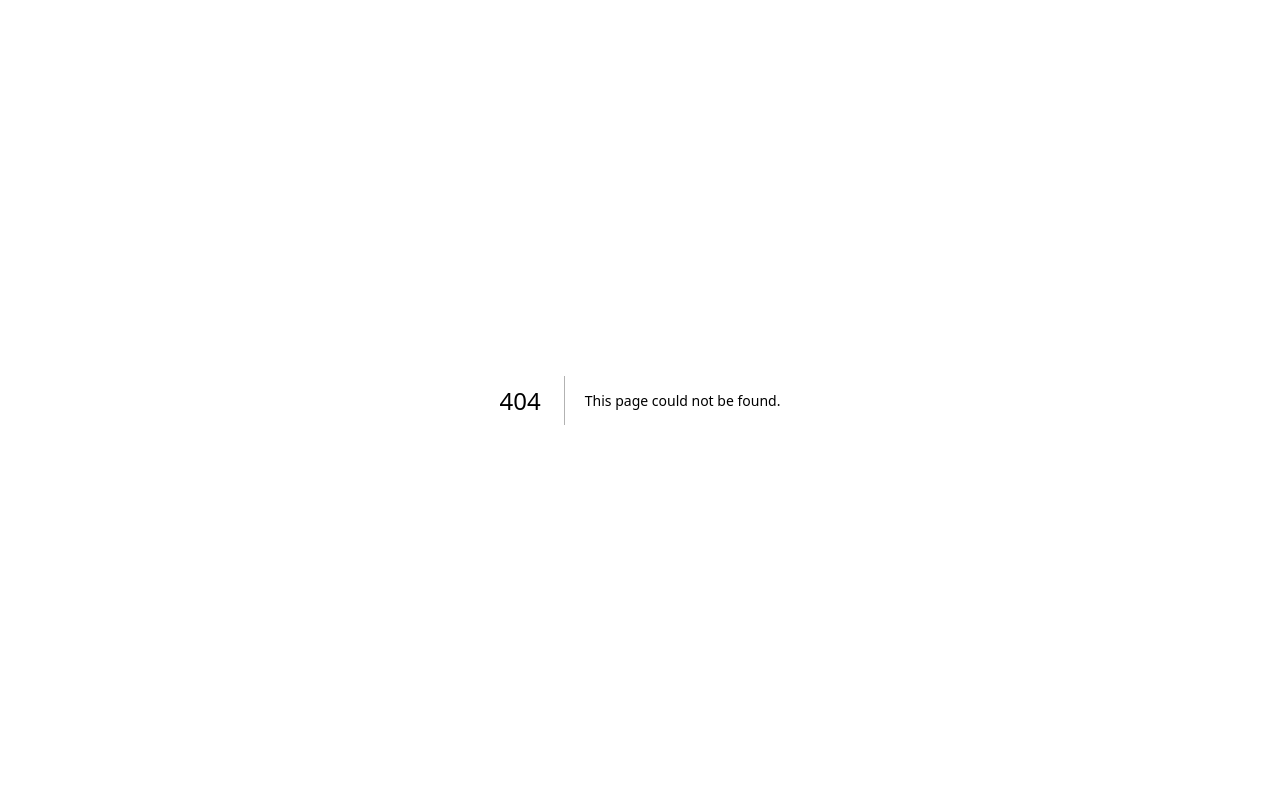
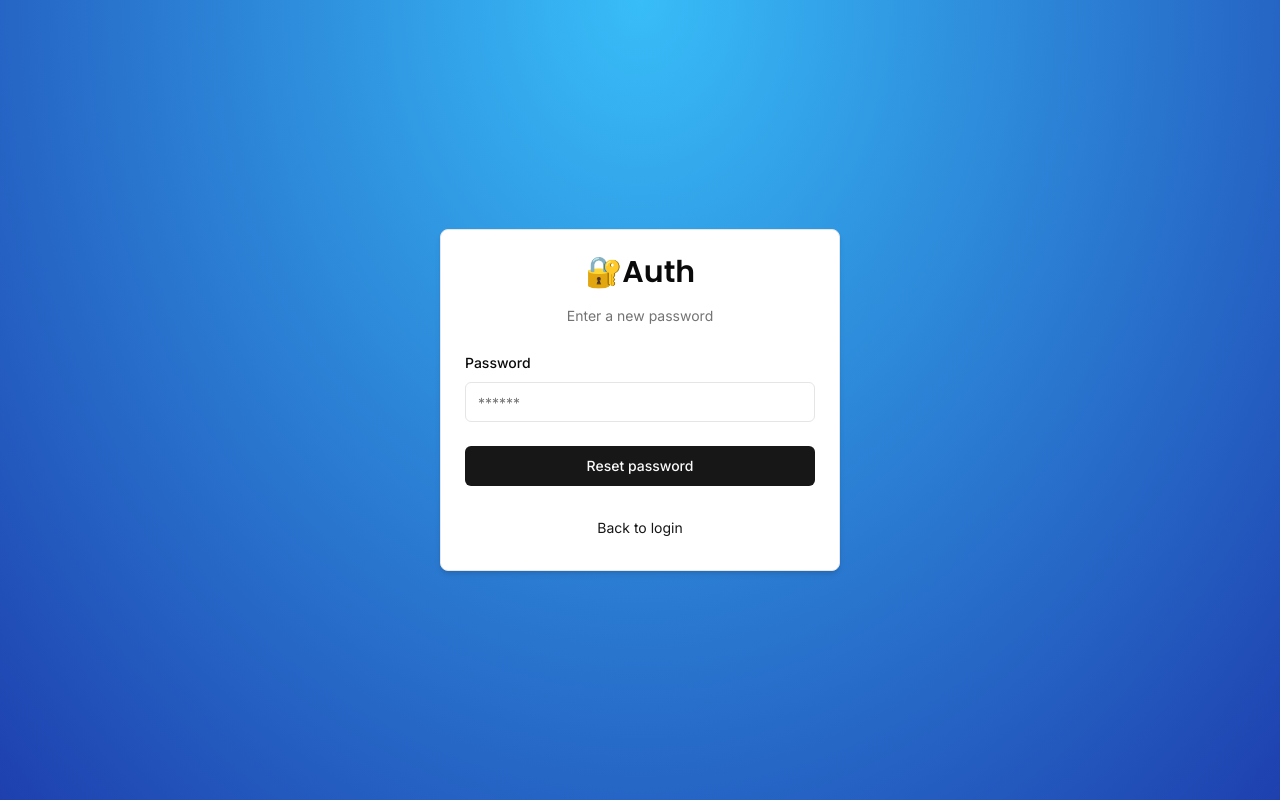
Before and after one commit to ercsanchez/next14-next-auth5, a Next.js app: page /auth/new-password in a window 1280 px wide. Before the commit this address had no page. Built offline with nearby package versions, Linux system fonts and the light colour scheme.

Commit message:
feat: 16) 05:08:11 - add password change route, page, form, schema, & action

```diff
--- /dev/null
+++ b/src/actions/new-password.ts
@@ -0,0 +1,47 @@
+"use server";
+
+import * as z from "zod";
+import bcrypt from "bcryptjs";
+
+import { db } from "~/lib/db";
+import { NewPasswordSchema } from "~/schemas";
+import { getPasswordResetTokenByToken } from "~/data/password-reset-token";
+import { getUserByEmail } from "~/data/user";
+
+export const newPassword = async (
+  values: z.infer<typeof NewPasswordSchema>,
+  token?: string | null,
+) => {
+  if (!token) return { error: "Missing token!" };
+
+  const validatedFields = NewPasswordSchema.safeParse(values);
+
+  if (!validatedFields.success) return { error: "Invalid fields!" };
+
+  const { password } = validatedFields.data;
+
+  const existingToken = await getPasswordResetTokenByToken(token);
+
+  if (!existingToken) return { error: "Invalid token!" };
+
+  const hasExpired = new Date(existingToken.expires) < new Date();
+
+  if (hasExpired) return { error: "Token has expired!" };
+
+  const existingUser = await getUserByEmail(existingToken.email);
+
+  if (!existingUser) return { error: "Email does not exist!" };
+
+  const hashedPassword = await bcrypt.hash(password, 10);
+
+  await db.user.update({
+    where: { id: existingUser.id },
+    data: { password: hashedPassword },
+  });
+
+  await db.passwordResetToken.delete({
+    where: { id: existingToken.id },
+  });
+
+  return { success: "Password updated!" };
+};
--- /dev/null
+++ b/src/app/auth/new-password/page.tsx
@@ -0,0 +1,5 @@
+import { NewPasswordForm } from "~/components/auth/new-password-form";
+
+export default function NewPasswordPage() {
+  return <NewPasswordForm />;
+}
--- /dev/null
+++ b/src/components/auth/new-password-form.tsx
@@ -0,0 +1,91 @@
+"use client";
+
+import * as z from "zod";
+import { useState, useTransition } from "react";
+import { useSearchParams } from "next/navigation";
+import { zodResolver } from "@hookform/resolvers/zod";
+import { useForm } from "react-hook-form";
+
+import { Button } from "~/components/ui/button";
+import { CardWrapper } from "~/components/auth/card-wrapper";
+import {
+  Form,
+  FormControl,
+  FormField,
+  FormItem,
+  FormLabel,
+  FormMessage,
+} from "~/components/ui/form";
+import { FormSuccess } from "~/components/form-success";
+import { FormError } from "~/components/form-error";
+import { Input } from "~/components/ui/input";
+
+import { NewPasswordSchema } from "~/schemas";
+import { newPassword } from "~/actions/new-password";
+
+export function NewPasswordForm() {
+  const searchParams = useSearchParams();
+  const token = searchParams.get("token");
+
+  const [error, setError] = useState<string | undefined>("");
+  const [success, setSuccess] = useState<string | undefined>("");
+
+  const [isPending, startTransition] = useTransition();
+
+  const form = useForm<z.infer<typeof NewPasswordSchema>>({
+    resolver: zodResolver(NewPasswordSchema),
+    defaultValues: { password: "" },
+  });
+
+  const onSubmit = (values: z.infer<typeof NewPasswordSchema>) => {
+    setError("");
+    setSuccess("");
+
+    // console.log({ formValues: values });
+
+    startTransition(() => {
+      newPassword(values, token).then((data) => {
+        setError(data?.error);
+        setSuccess(data?.success);
+      });
+    });
+  };
+
+  return (
+    <CardWrapper
+      headerLabel="Enter a new password"
+      backButtonLabel="Back to login"
+      backButtonHref="/auth/login"
+    >
+      <Form {...form}>
+        <form onSubmit={form.handleSubmit(onSubmit)} className="space-y-6">
+          <div className="space-y-4">
+            <FormField
+              control={form.control}
+              name="password"
+              render={({ field }) => (
+                <FormItem>
+                  <FormLabel>Password</FormLabel>
+                  <FormControl>
+                    <Input
+                      {...field}
+                      disabled={isPending}
+                      placeholder="******"
+                      type="password"
+                    />
+                  </FormControl>
+                  <FormMessage />
+                </FormItem>
+              )}
+            />
+          </div>
+          <FormError message={error} />
+          <FormSuccess message={success} />
+          <Button disabled={isPending} type="submit" className="w-full">
+            Reset password
+          </Button>
+        </form>
+      </Form>
+    </CardWrapper>
+  );
+}
--- a/src/routes.ts
+++ b/src/routes.ts
@@ -21,6 +21,7 @@
   "/auth/register",
   "/auth/error",
   "/auth/reset",
+  "/auth/new-password",
 ];
 
 /**
--- a/src/schemas/index.ts
+++ b/src/schemas/index.ts
@@ -21,3 +21,7 @@
 export const ResetSchema = z.object({
   email: z.string().email({ message: "Email is required / Invalid email" }),
 });
+
+export const NewPasswordSchema = z.object({
+  password: z.string().min(6, { message: "Minimum 6 characters required" }),
+});
```
